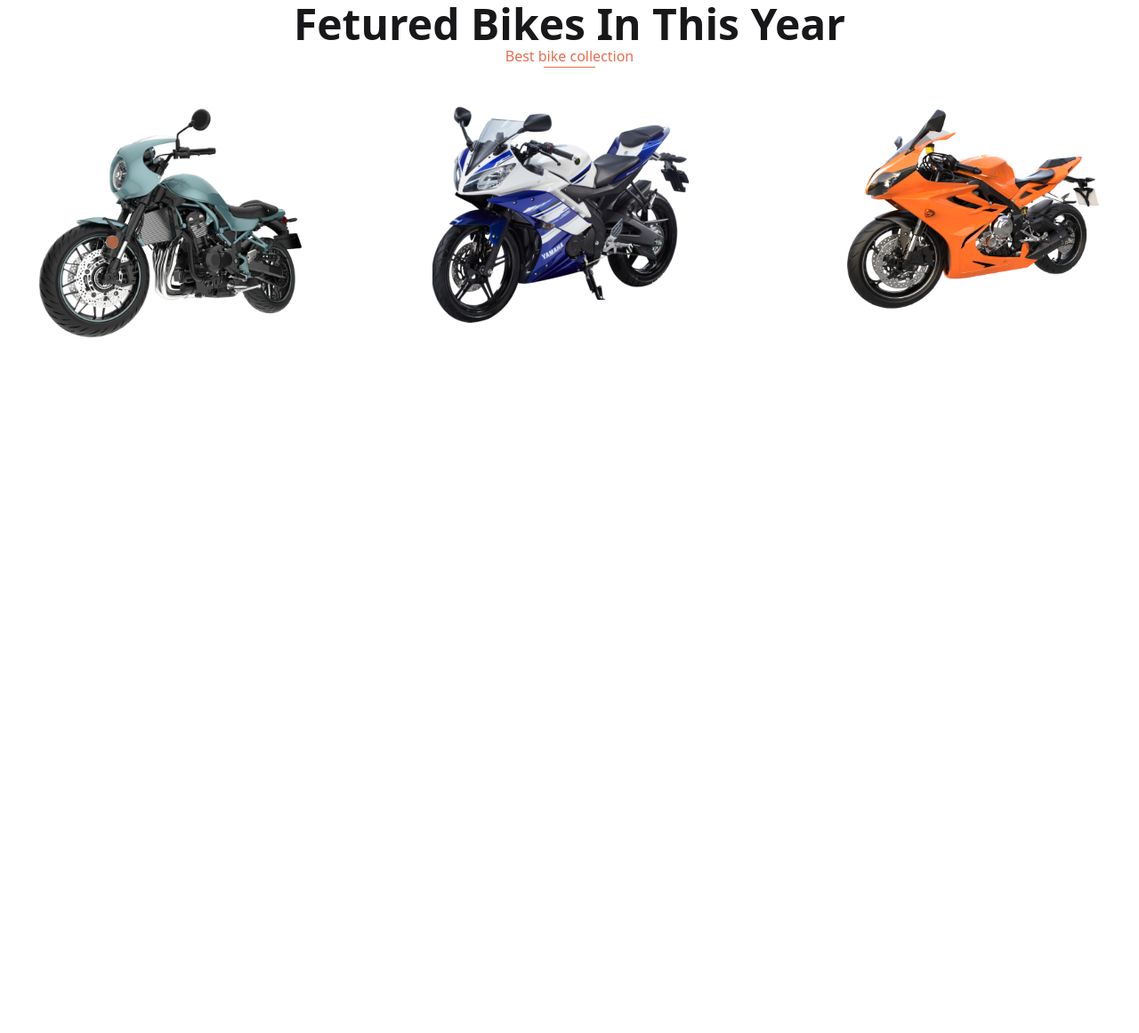
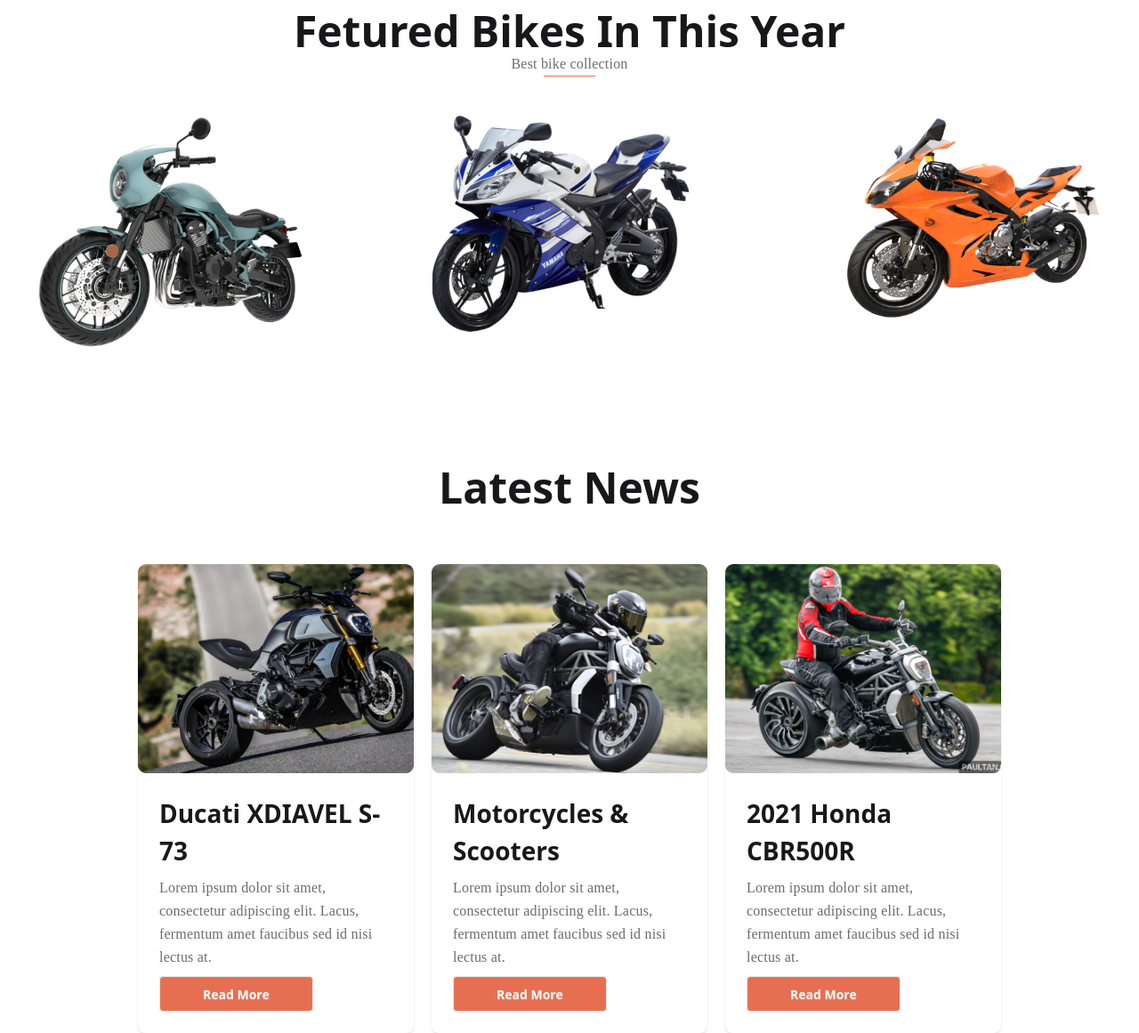
Before and after one commit to mrmushii/ass_3, a plain HTML site: page index.html in a window 1280 px wide. Shown: the part 889-2050 px from the top of the page at 89% size. Before the commit the page ends 1391 px from the top, so only its background shows below. Drawn offline with nearby package versions, Linux system fonts and the light colour scheme.

Commit message:
finished latest news

```diff
--- a/index.html
+++ b/index.html
@@ -227,16 +227,88 @@
     <!-- Hero End -->
 
     <!-- Featured bike -->
-    <section class="text-center px-[158px] py-[139px] flex flex-col justify-center items-center">
+    <section
+      class="text-center px-[158px] py-[139px] flex flex-col justify-center items-center"
+    >
       <h1 class="text-5xl font-semibold">Fetured Bikes In This Year</h1>
       <p class="text-[rgba(231,111,81,1)]">Best bike collection</p>
-      <hr class="w-[58px] pb-11 text-[rgba(231,111,81,1)]">
+      <hr class="w-[58px] pb-11 text-[rgba(231,111,81,1)]" />
       <div class="flex gap-36 justify-around">
-        <div class="w-[308px] h-[243px]"><img src="./assets/images/others/extrabike.png" alt=""></div>
-        <div class="w-[308px] h-[243px]"><img src="./assets/images/others/feature-bike.png" alt=""></div>
-        <div class="w-[308px] h-[243px]"><img src="./assets/images/slider/bike3.png" alt=""></div>
+        <div class="w-[308px] h-[243px]">
+          <img src="./assets/images/others/extrabike.png" alt="" />
+        </div>
+        <div class="w-[308px] h-[243px]">
+          <img src="./assets/images/others/feature-bike.png" alt="" />
+        </div>
+        <div class="w-[308px] h-[243px]">
+          <img src="./assets/images/slider/bike3.png" alt="" />
+        </div>
       </div>
     </section>
 
+    <!-- Feature bike end -->
+
+    <!-- LatestNews -->
+    <section class="px-[155px]">
+      <h1 class="text-center pb-[50px] text-[48px] font-semibold">Latest News</h1>
+      <div class="flex justify-center gap-[20px]">
+        <div class="card bg-base-100 w-96 shadow-sm">
+          <figure>
+            <img
+              src="./assets/images/others/latest1.png"
+              alt="Shoes"
+            />
+          </figure>
+          <div class="card-body">
+            <h2 class="card-title text-[28px] font-semibold">Ducati XDIAVEL S-73</h2>
+            <p>
+             Lorem ipsum dolor sit amet, consectetur adipiscing elit. Lacus, fermentum amet faucibus sed id nisi lectus at.
+            </p>
+            <div class="card-actions justify-start">
+              <button class="btn px-12 py-4 text-white bg-[#E76F51] ">Read More</button>
+            </div>
+          </div>
+        </div>
+        <div class="card bg-base-100 w-96 shadow-sm">
+          <figure>
+            <img
+              src="./assets/images/others/latest2.png"
+              alt="Shoes"
+            />
+          </figure>
+          <div class="card-body">
+            <h2 class="card-title text-[28px] font-semibold">Motorcycles & Scooters</h2>
+            <p>
+             Lorem ipsum dolor sit amet, consectetur adipiscing elit. Lacus, fermentum amet faucibus sed id nisi lectus at.
+            </p>
+            <div class="card-actions justify-start">
+              <button class="btn px-12 py-4 text-white bg-[#E76F51] ">Read More</button>
+            </div>
+          </div>
+        </div>
+        <div class="card bg-base-100 w-96 shadow-sm">
+          <figure>
+            <img
+              src="./assets/images/others/latest3.png"
+              alt="Shoes"
+            />
+          </figure>
+          <div class="card-body">
+            <h2 class="card-title text-[28px] font-semibold">2021 Honda CBR500R</h2>
+            <p>
+             Lorem ipsum dolor sit amet, consectetur adipiscing elit. Lacus, fermentum amet faucibus sed id nisi lectus at.
+            </p>
+            <div class="card-actions justify-start">
+              <button class="btn px-12 py-4 text-white bg-[#E76F51] ">Read More</button>
+            </div>
+          </div>
+        </div>
+      </div>
+    </section>
+    <!-- End Latest -->
+
+    <!-- Happy client -->
+
+
   </body>
 </html>
--- a/style.css
+++ b/style.css
@@ -0,0 +1,11 @@
+p {
+  color: #6C6C6C;
+
+  font-family: Poppins;
+  font-size: 16px;
+  font-style: normal;
+  font-weight: 400;
+  line-height: 26px;
+  /* 162.5% */
+  letter-spacing: 0.2px;
+}
```
